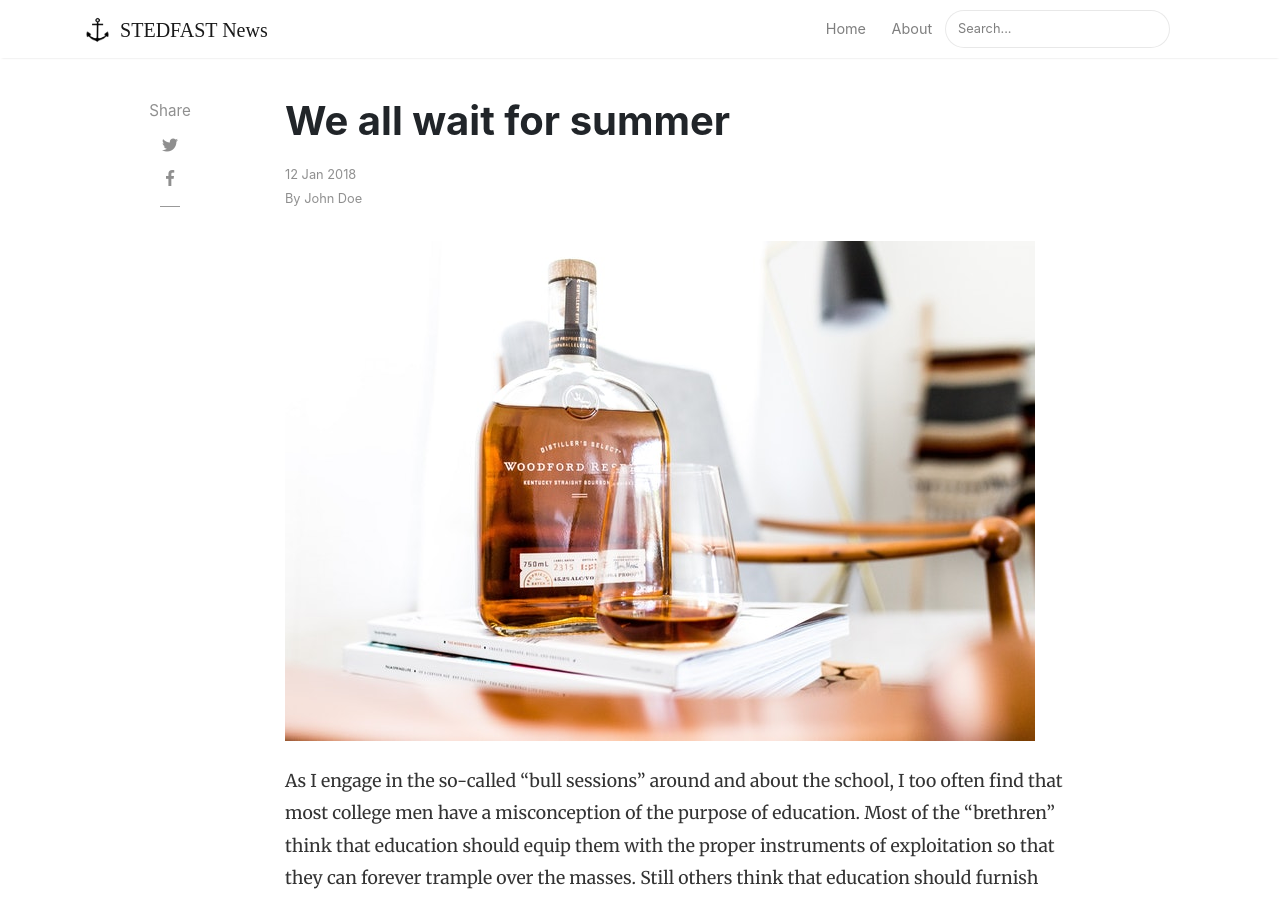
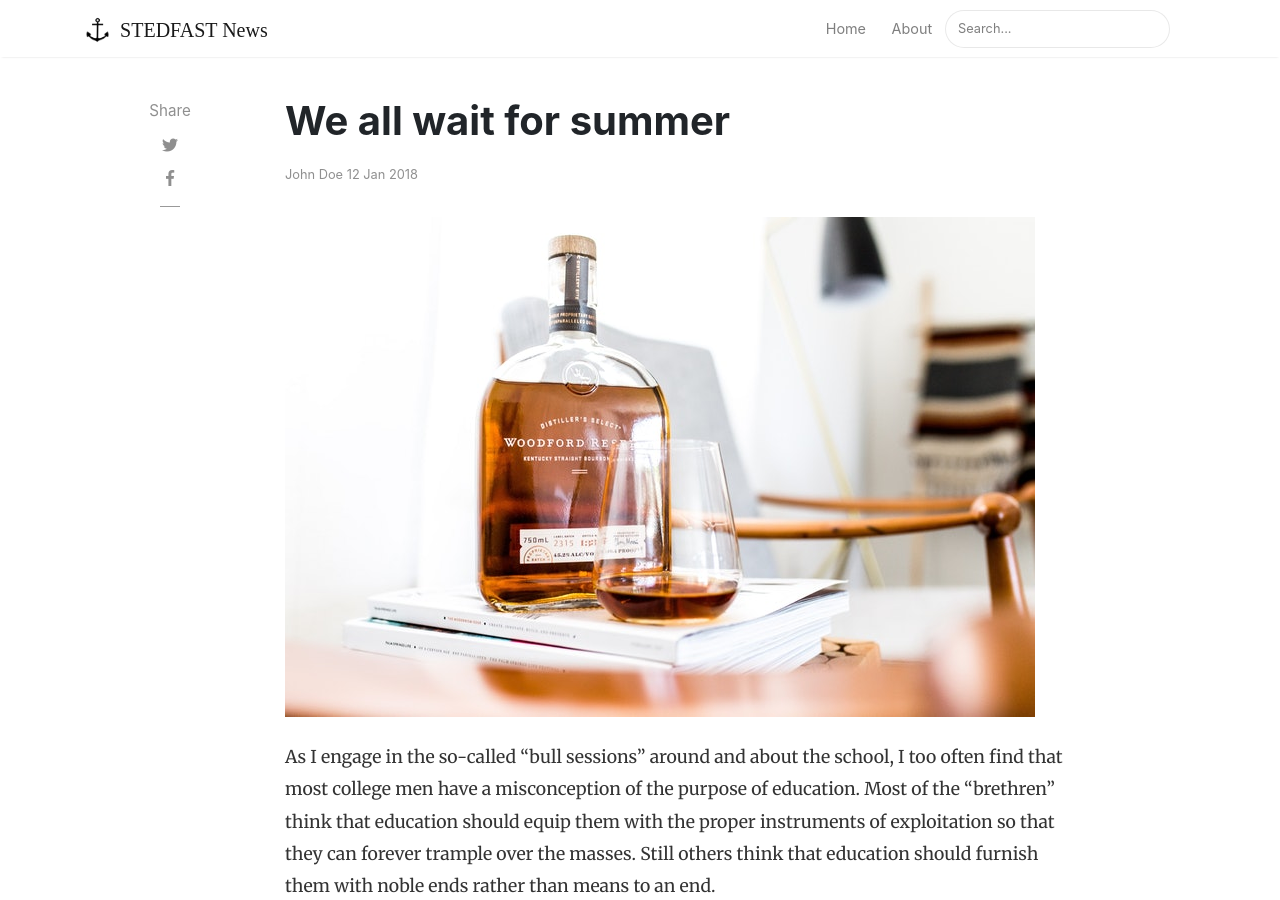
Before and after one commit to flashlightministries/stedfastnews, a Jekyll site: the page built from _posts/2018-01-12-we-all-wait-for-summer.md, in a window 1280 px wide and 900 px high. Built offline with Jekyll 4.4.1, drawn with Linux system fonts in a browser that asks for light colours; nearby versions of some CDN libraries; comment, search, counter and statistics services are not loaded.

Commit message:
Update post.html

```diff
--- a/_layouts/post.html
+++ b/_layouts/post.html
@@ -26,13 +26,12 @@ post_class: post-template
                 <!-- Post Date and Author -->
                 <p>
                     <small>
+                        {% if page.author %}
+                            <span class="post-author">{{ author.display_name }}</span>
+                        {% endif %}
                         <span class="post-date"><time class="post-date" datetime="{{ page.date | date:"%Y-%m-%d" }}">{{ page.date | date_to_string }}</time></span>
                         {% if page.last_modified_at %}
                         (Updated: <time datetime="{{ page.last_modified_at | date_to_xmlschema }}" itemprop="dateModified">{{ page.last_modified_at | date: "%b %-d, %Y" }}</time>)
-                        {% endif %}
-                        {% if page.author %}
-                            <br>
-                            <span class="post-author">By {{ author.display_name }}</span>
                         {% endif %}
                     </small>
                 </p>
@@ -83,7 +82,7 @@ post_class: post-template
 
             <!-- Author Box -->
             {% if page.author %}
-            <div class="row post-top-meta">
+            <div id="author" class="row post-top-meta">
                 <div class="col-xs-12 col-md-3 col-lg-2 text-center text-md-left mb-4 mb-md-0">
                     <a target="_blank" class="link-dark" href="{{ author.web }}">
                         {% if author.avatar %}
```
